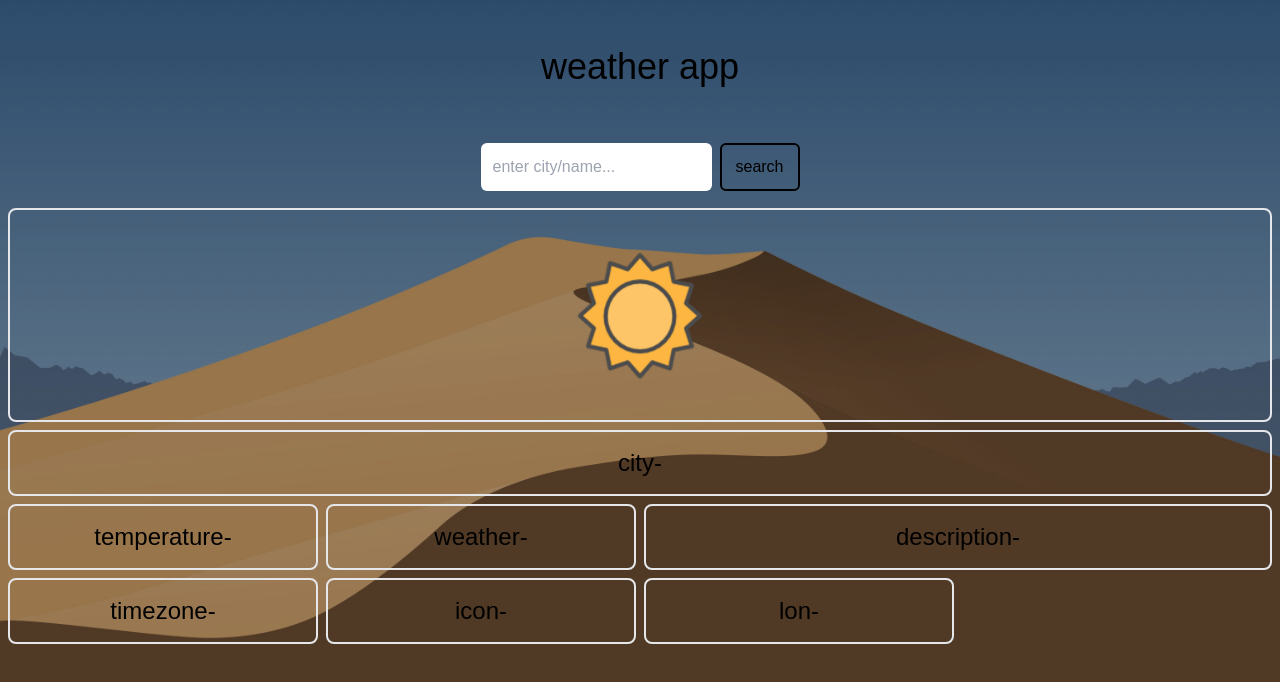
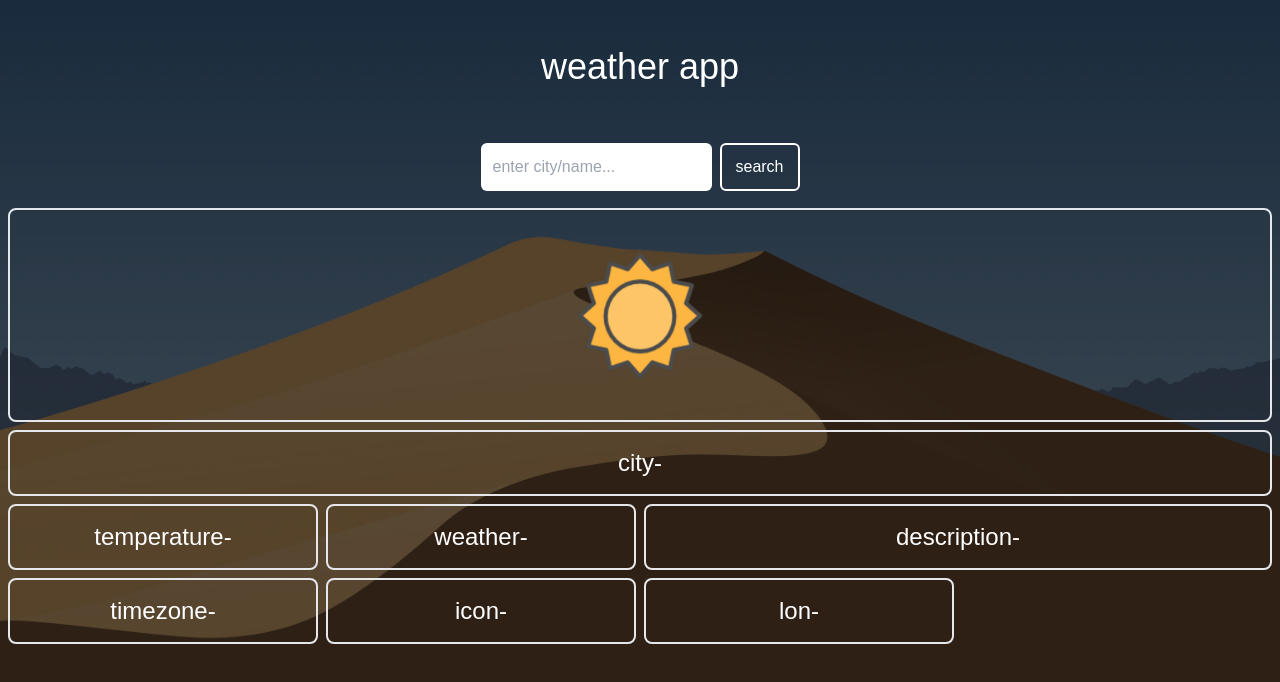
Before and after one commit to babanigit/Weather-App-API, a React (Create React App) app: page / in a window 1280 px wide. Shown: the top 682 px of the page. Built offline with nearby package versions, Linux system fonts and the light colour scheme; a web font is replaced by a local one.

Commit message:
added files

```diff
--- a/src/App.tsx
+++ b/src/App.tsx
@@ -17,6 +17,7 @@ import windySunny from "../src/Assets/png/windy-sunny.png";
 
 import daysand from "../src/background/day_sandy.jpg";
 import daysnow from "../src/background/daysnow.jpg";
+import nightsand from "../src/background/night.sandy.jpg"
 interface WeatherData {
   coord: {
     lon: number;
@@ -114,6 +115,8 @@ function App() {
 
       case "01n":
         data = sunnyClound;
+        bg = nightsand;
+
         break;
 
       case "02n":
@@ -153,7 +156,7 @@ function App() {
         data = sunnyClound;
         // BackGround = "bg-yellow-200";
         // Opacity= "bg-opacity-50"
-        bg = daysnow;
+        bg = daysand;
         break;
 
       case "02d":
@@ -210,12 +213,12 @@ function App() {
       backgroundPosition: "center",
       backgroundColor: "rgba(0, 0, 0, 0.5)",
     },
-    bgOpac: "bg-opacity-30",
+    bgOpac: "bg-opacity-60",
   };
 
   return (
     <>
-      <div style={myStyle.header}>
+      <div style={myStyle.header} className=" bg-center text-white">
         <div
           // style={myStyle.content}
           className={
@@ -229,14 +232,14 @@ function App() {
             </div>
             <div className=" grid grid-flow-col  h-full place-content-center  gap-2">
               <input
-                className="h-12 w-full p-3 rounded-md "
+                className="h-12 w-full p-3 rounded-md text-black "
                 placeholder="enter city/name..."
                 type="text"
                 value={search}
                 onChange={(e) => setSearch(e.target.value)}
               />
               <button
-                className="w-20 h-12 p-4 border-2 rounded-md place-content-center grid border-black "
+                className="w-20 h-12 p-4 border-2 rounded-md place-content-center grid border-white "
                 onClick={searchPressed}
               >
                 search
@@ -244,7 +247,7 @@ function App() {
             </div>
           </div>
 
-          <div className=" grid row-span-3 grid-rows-8 md:grid-rows-5 md:grid-cols-1 grid-cols-4 gap-2 p-2 h-full w-full place-content-center">
+          <div className=" text-white grid row-span-3 grid-rows-8 md:grid-rows-5 md:grid-cols-1 grid-cols-4 gap-2 p-2 h-full w-full place-content-center">
             <p className=" h-full w-full grid col-span-4 row-span-3 items-center justify-center flex-row border-2 rounded-lg text-2xl ">
               {/* <div className=" w-12">{pngData}</div> */}
               <div className=" w-32 grid place-items-center">
```
